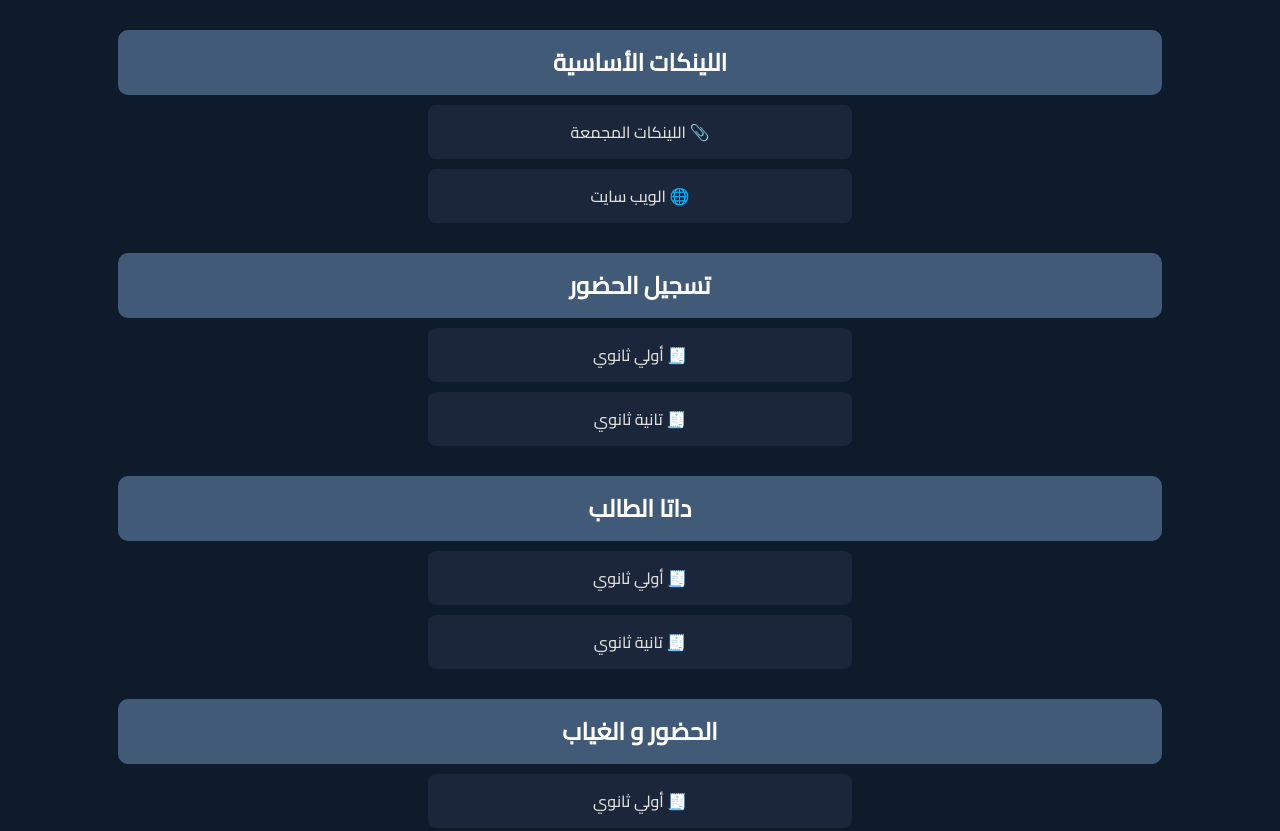
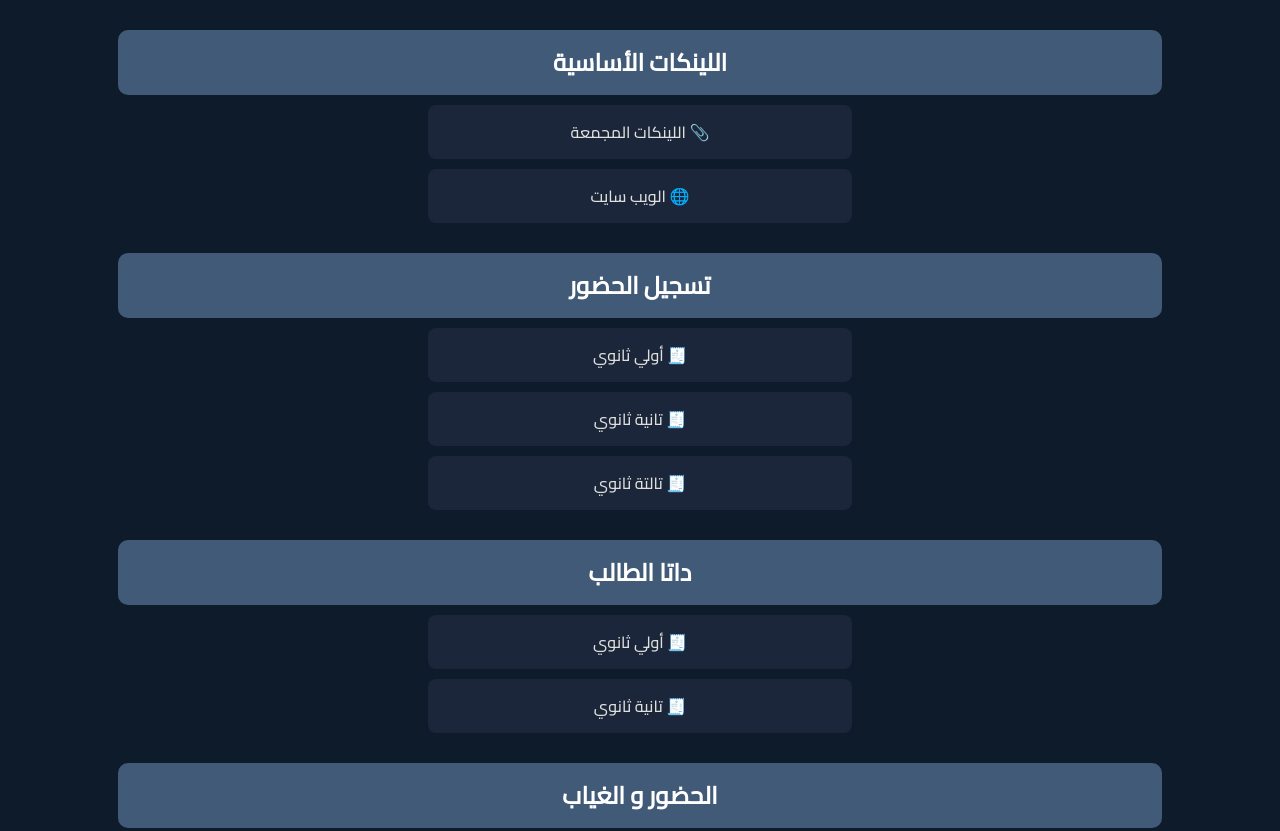
Before and after one commit to Yamenxy/our_links, a plain HTML site: page index.html in a window 1280 px wide. Shown: the top 831 px of the page. Drawn offline with Linux system fonts and the light colour scheme.

Commit message:
Update index.html

```diff
--- a/index.html
+++ b/index.html
@@ -81,6 +81,7 @@
 <div class="links">
     <a href="https://yamenxy.github.io/Barcode/" target="_blank">🧾 أولي ثانوي</a>
     <a href="https://yamenxy.github.io/Barcode_2/" target="_blank">🧾 تانية ثانوي</a>
+    <a href="https://yamenxy.github.io/Barcode_3/" target="_blank">🧾 تالتة ثانوي</a>
 </div>
 
  <h2>داتا الطالب</h2>
```
